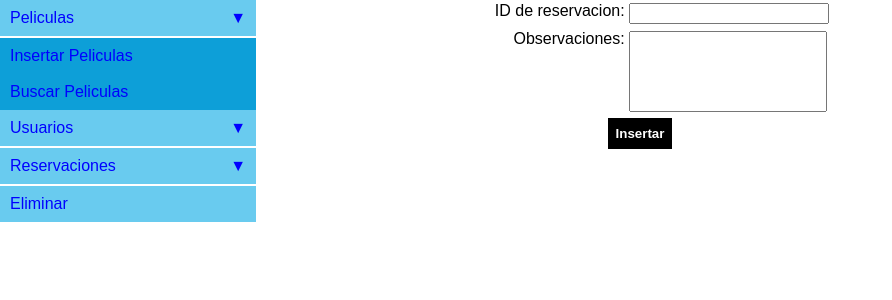
After one commit to amirghin/videoclub, a PHP site: page /i_devoluciones.php in a window 1280 px wide. The commit adds this page. Shown: the top 300 px of the page, without its empty margins (0-892 px from the left). Run offline with PHP 8.4, Linux system fonts and the light colour scheme; data that the repository does not hold is empty.

Commit message:
devoluciones

```diff
--- a/css/estilos.css
+++ b/css/estilos.css
@@ -101,9 +101,11 @@ a{
 	padding: 0 0.3em 0 0;
 	text-align: right;
 }
-.estilos_form input{
+.estilos_form input,
+.estilos_form textarea{
 	float: left;
 	width: 50%;
+	resize: none;
 }
 /*-------Login--------*/
 
--- /dev/null
+++ b/i_devoluciones.php
@@ -0,0 +1,34 @@
+
+<!DOCTYPE html>
+<html>
+<head>
+	<title>Sistema de Manejo de VideoClub</title>
+    <link rel="stylesheet" type="text/css" href="css/estilos.css">
+	<script src="js/jquery-2.1.3.min.js"></script>
+	<script src="js/videoclub.js"></script>
+	<script src="js/dropdown-menu.js"></script>
+</head>
+
+<body>
+	<?php include 'menu.html';?>
+	<section class="estilos_form">
+		<form method="POST" enctype="multipart/form-data" action="" id="form_peliculas">
+			<fieldset class="insertar_peliculas">
+				<div class="filas">
+			    	<label for="nombre">ID de reservacion:  </label>
+			    	<input type="text" name="id_reservacion" id="id_reservacion" class="requerido">
+			    </div>
+
+				<div class="filas">
+					<label for="precio_alquiler">Observaciones:</label>
+					<textarea name="observaciones" id="observaciones" cols="30" rows="5" class="requerido"></textarea>
+				</div>
+				<div class="filas">
+			    	<input type="button" value="Insertar" class="button" id="insertar_devoluciones">
+			    </div>
+			</fieldset>
+		</form>
+	</section>
+</body>
+
+</html>
--- a/js/videoclub.js
+++ b/js/videoclub.js
@@ -615,6 +615,35 @@ $(function(){
         });
     });
 
+
+    /******************** Insertar devoluciones *****************/
+    $("#insertar_devoluciones").click(function(){
+        if (verificar_campos()){
+            var devoluciones = $(":input").serializeArray();
+            console.log(devoluciones);
+            $.ajax({
+                method: "POST",
+                url : "controllers/insertar_devoluciones_controllers.php",
+                data: devoluciones
+            })
+            .success(function( response ) {
+               if (response.error) {
+                    // handle the error
+                    //throw response.error.message;
+                    alert(response.error.message);
+                }else{
+                    console.log(response)
+                    var objeto = jQuery.parseJSON(response);
+                    alert( objeto.success.mensaje);
+                }
+            //limpiar_campos();
+            });
+        }
+
+
+    })
+
+
     /*****************Funcion de busqueda de usuarios************/
 
     $("#button").on("click", function(){
```
Also changed, not shown: classes/devoluciones.php (+31 -0 lines), controllers/insertar_devoluciones_controllers.php (added, +12 -0 lines).
